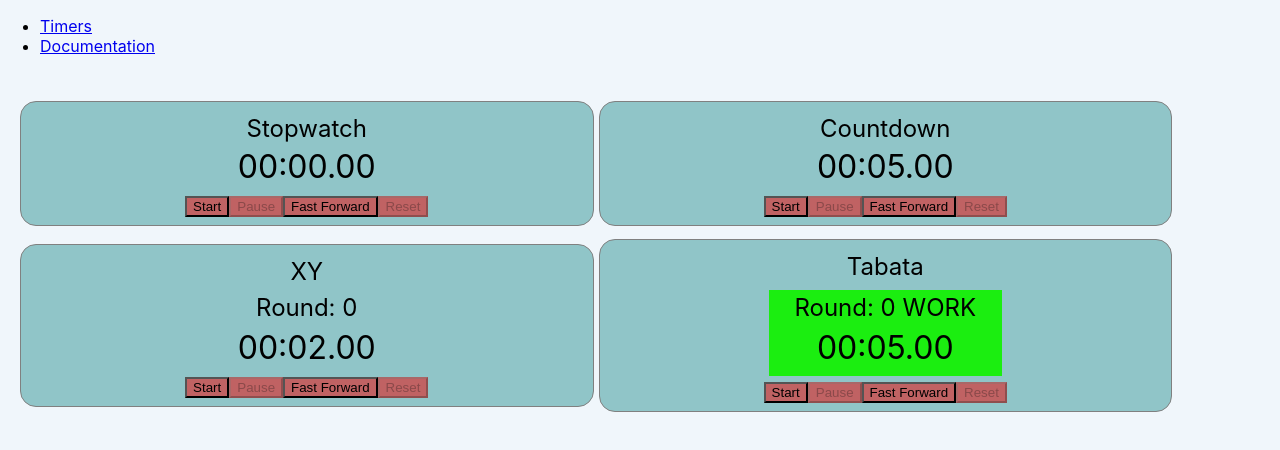
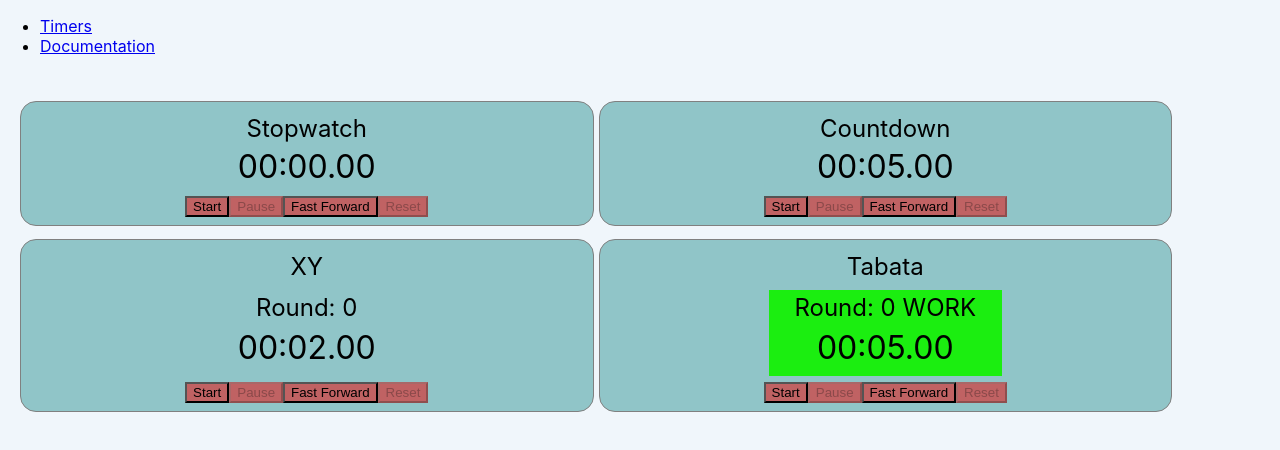
Before and after one commit to prof-tejera/assignment-1-cwelect1, a React (Create React App) app: page / in a window 1280 px wide. Shown: the top 450 px of the page. Built offline with nearby package versions, Linux system fonts and the light colour scheme.

Commit message:
Fixing uniformity and other cleanup

```diff
--- a/src/components/generic/Panel.js
+++ b/src/components/generic/Panel.js
@@ -5,6 +5,10 @@ import DisplayRounds from "../generic/DisplayRounds";
 
 const ColoredDiv = styled.div`
   background-color: ${props => props.inputColor || "rgb(27, 238, 16)"};
+  margin: 5px;
+`;
+
+const ClearDiv = styled.div`
   margin: 5px;
 `;
 
@@ -22,10 +26,10 @@ const Panel = (props) => {
     );
   } else if (props.displayType === 'xy') {
     return(
-      <div className={props.displayType + "-timer"}>
+      <ClearDiv className={props.displayType + "-timer"}>
         {displayRound}
         {displayTime}
-      </div>
+      </ClearDiv>
     );
   } else {
     return(
--- a/src/components/timers/Tabata.js
+++ b/src/components/timers/Tabata.js
@@ -8,7 +8,7 @@ const Tabata = () => {
   const workTime = properties.timers[3].work;
   const restTime = properties.timers[3].rest;
   const endTime = properties.timers[3].end;
-  let totalRounds = properties.timers[3].rounds;
+  const totalRounds = properties.timers[3].rounds;
   const [isStarted, setIsStarted] = useState(false);
   const [isPaused, setIsPaused] = useState(true);
   const [time, setTime] = useState(workTime);
@@ -63,7 +63,7 @@ const Tabata = () => {
 
   return (
     <div className="tabata">
-      <Panel time={time} displayType='tabata' currentRound={currentRound} isResting={isResting}/>
+      <Panel time={time} displayType='tabata' currentRound={currentRound} totalRounds={totalRounds} isResting={isResting}/>
       <Buttons
         countDirection='down'
         time={time}
```
